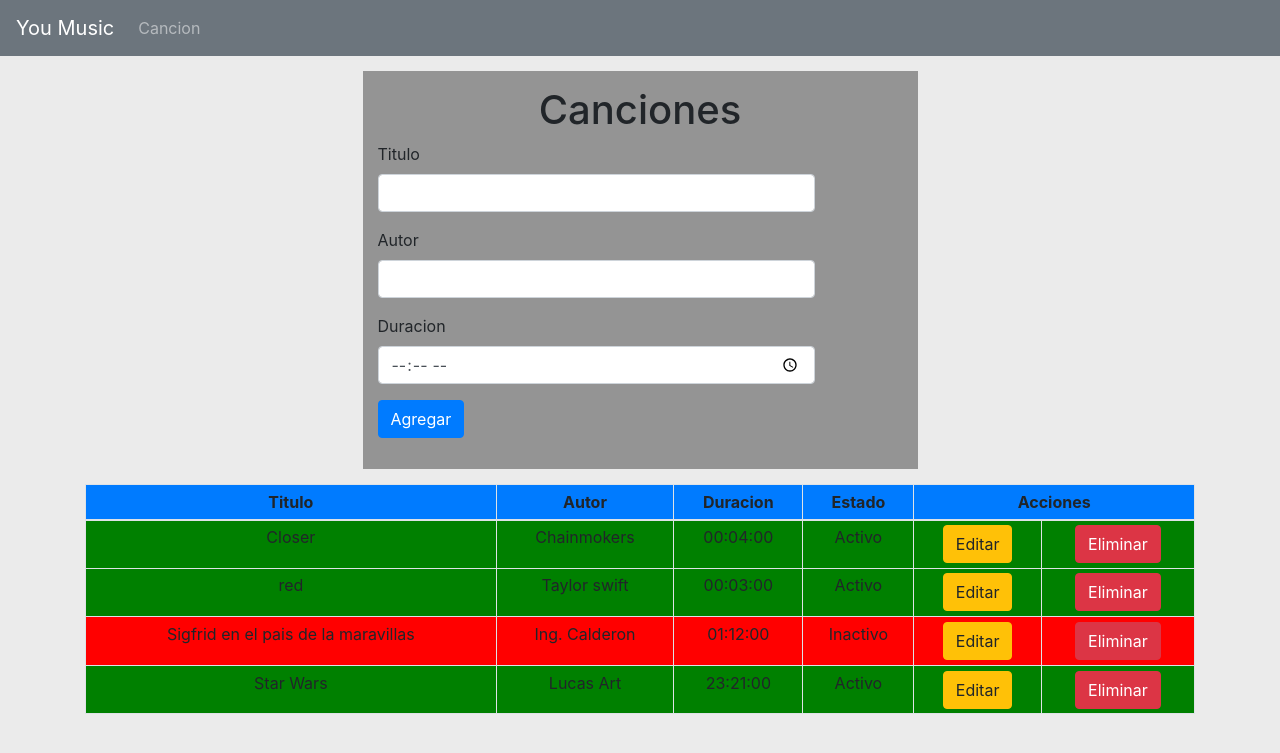
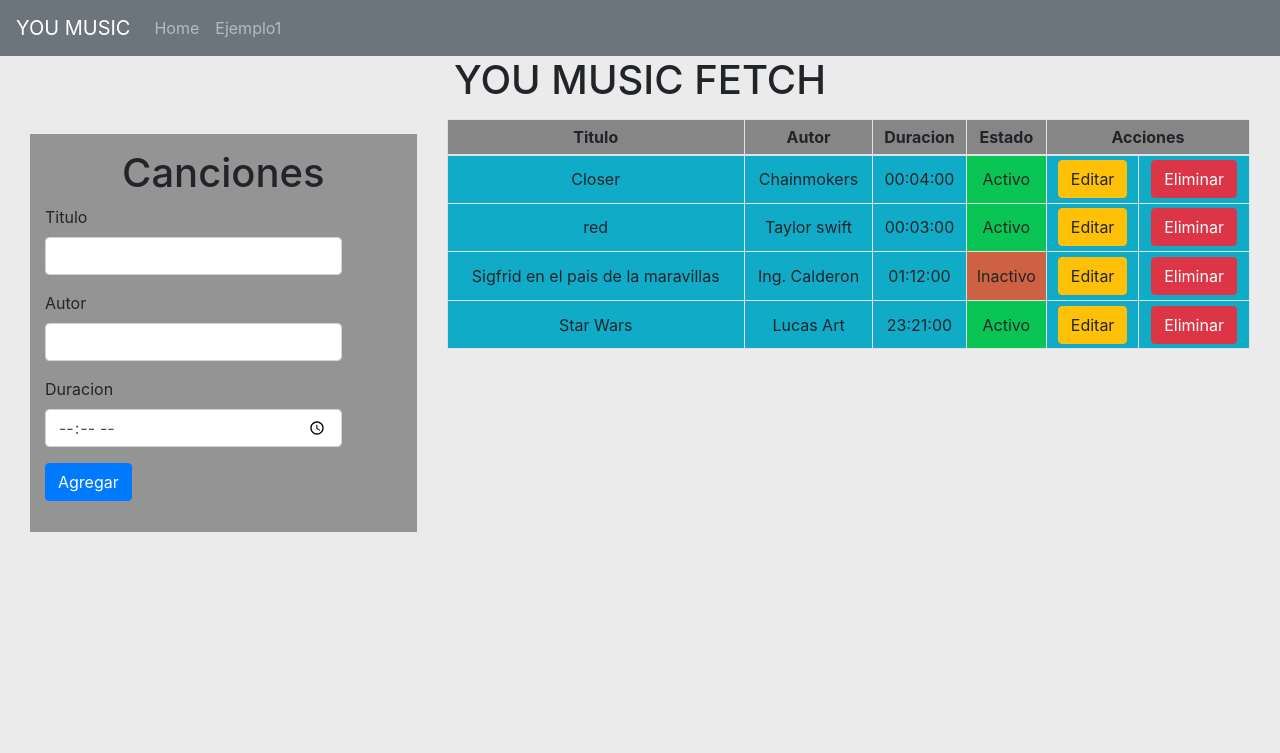
Before and after one commit to kkevin7/ci_fetch, a CodeIgniter app: page /simulacro2/ in a window 1280 px wide. Shown: the top 753 px of the page. Run offline with CodeIgniter, Linux system fonts and the light colour scheme; data comes from the database, SQL or seed files in the repository.

Commit message:
Mejoras en Diseño

```diff
--- a/application/views/cancion/index.php
+++ b/application/views/cancion/index.php
@@ -1,12 +1,16 @@
-<div class="container">
+<div class="container-fluid">
+<h1 class="text-center">YOU MUSIC FETCH</h1>
+    <div class="row" id="content">
 
+        <div class="col-sm-4">
             <!-- Forumario de canciones -->
-    <form id="formulario" method="POST">
-    </form>
+            <form id="formulario" method="POST"></form>
+        </div>
 
+        <div class="col-sm-8">
             <!-- tabla para mostrar registos -->
             <table class="table table-sm table-bordered table-hover text-center">
-        <thead class="bg-primary">
+                <thead class="tb-header">
                     <tr>
                         <th>Titulo</th>
                         <th>Autor</th>
@@ -16,10 +20,12 @@
                     </tr>
                 </thead>
                 <!-- contenido de la tabla -->
-        <tbody id="tbody-content">
-
-        </tbody>
+                <tbody id="tbody-content" ></tbody>
             </table>
         </div>
-    <!-- importtacion del javascript -->
-<script src="<?= base_url();?>/assets/js/script.js"></script>
+
+    </div>
+
+</div>
+<!-- importacion del javascript -->
+<script src="<?= base_url(); ?>/assets/js/script.js"></script>
--- a/application/views/cancion/tbody.php
+++ b/application/views/cancion/tbody.php
@@ -4,13 +4,13 @@
                     ?>
                     <form method="post">
                         <!-- Mostrando los datos -->
-                    <tr <?= $cancion->estado ? 'style="background: green"' : 'style="background: red"' ?>>
-                        <td><?= $cancion->titulo ?></td>
-                        <td><?= $cancion->autor ?></td>
-                        <td><?= $cancion->duracion ?></td>
-                        <td><?= $cancion->estado ? 'Activo' : 'Inactivo' ?></td>
-                        <td><button class="btn btn-warning btn-mostrar" value="<?= $cancion->id ?>">Editar</button></td>
-                        <td><button class="btn btn-danger btn-delete" value="<?= $cancion->id ?>">Eliminar</button></td>
+                    <tr class="align-middle">
+                        <td class="align-middle"><?= $cancion->titulo ?></td>
+                        <td class="align-middle"><?= $cancion->autor ?></td>
+                        <td class="align-middle"><?= $cancion->duracion ?></td>
+                        <td class="align-middle" <?= $cancion->estado ? 'style="background: #09c654"' : 'style="background: #cd6141"' ?>><?= $cancion->estado ? 'Activo' : 'Inactivo' ?></td>
+                        <td class="align-middle"><button class="btn btn-warning btn-mostrar" value="<?= $cancion->id ?>">Editar</button></td>
+                        <td class="align-middle"><button class="btn btn-danger btn-delete" value="<?= $cancion->id ?>">Eliminar</button></td>
                     </tr>
                     </form>
                 <?php } ?>
--- a/application/views/template/footer.php
+++ b/application/views/template/footer.php
@@ -1,8 +1,4 @@
-
-<!-- Optional JavaScript -->
-<!-- jQuery first, then Popper.js, then Bootstrap JS -->
-<script src="https://code.jquery.com/jquery-3.3.1.slim.min.js" integrity="sha384-q8i/X+965DzO0rT7abK41JStQIAqVgRVzpbzo5smXKp4YfRvH+8abtTE1Pi6jizo" crossorigin="anonymous"></script>
-<script src="https://cdnjs.cloudflare.com/ajax/libs/popper.js/1.14.7/umd/popper.min.js" integrity="sha384-UO2eT0CpHqdSJQ6hJty5KVphtPhzWj9WO1clHTMGa3JDZwrnQq4sF86dIHNDz0W1" crossorigin="anonymous"></script>
+<script src="<?= base_url() ?>assets/js/bootstrap.bundle.min.js"></script>
 <script src="<?= base_url() ?>assets/js/bootstrap.min.js"></script>
 </body>
 </html>
--- a/application/views/template/header.php
+++ b/application/views/template/header.php
@@ -1,28 +1,30 @@
 <!doctype html>
 <html lang="en">
+
 <head>
     <meta charset="utf-8">
     <meta name="viewport" content="width=device-width, initial-scale=1, shrink-to-fit=no">
 
-    <link rel="stylesheet" href="<?= base_url();?>assets/css/bootstrap.min.css">
+    <link rel="stylesheet" href="<?= base_url(); ?>assets/css/bootstrap.min.css">
 
-    <!-- Importacion de la hoja de estilo-->
-    <link rel="stylesheet" href="<?= base_url();?>/assets/css/style.css">
+    <link rel="stylesheet" href="<?= base_url(); ?>assets/css/style.css">
+    <title>Aplicacion</title>
+</head>
 
-    <title>You Music</title>
-</head>
 <body>
-
-<nav class="navbar navbar-expand-lg navbar-dark bg-secondary" >
-    <a class="navbar-brand" href="<?= base_url();?>">You Music</a>
-    <button class="navbar-toggler" type="button" data-toggle="collapse" data-target="#navbarNavDropdown" aria-controls="navbarNavDropdown" aria-expanded="false" aria-label="Toggle navigation">
+    <nav class="navbar navbar-expand-lg navbar-dark bg-secondary">
+        <a class="navbar-brand" href="<?= base_url(); ?>">YOU MUSIC</a>
+        <button class="navbar-toggler" type="button" data-toggle="collapse" data-target="#navbarNavDropdown" aria-controls="navbarNavDropdown" aria-expanded="false" aria-label="Barra de Navagacion">
             <span class="navbar-toggler-icon"></span>
         </button>
         <div class="collapse navbar-collapse" id="navbarNavDropdown">
             <ul class="navbar-nav">
 
                 <li class="nav-item">
-                <a class="nav-link" href="<?= base_url();?>">Cancion</a>
+                    <a class="nav-link" href="<?= base_url(); ?>">Home</a>
+                </li>
+                <li class="nav-item">
+                    <a class="nav-link" href="<?= base_url(); ?>cancion/index">Ejemplo1</a>
                 </li>
             </ul>
         </div>
--- a/assets/css/style.css
+++ b/assets/css/style.css
@@ -1,10 +1,20 @@
 body{
     background: #ebebeb;
 }
-
 #formulario{
     margin: 15px auto;
     background: #949494;
-    width: 50%;
     padding: 15px;
 }
+#content{
+    margin: 15px auto;
+}
+.tb-header{
+    background: #868686;
+}
+#tbody-content{
+    background: #10abc7;
+}
+table{
+    border: black;
+}
```
Also changed, not shown: .htaccess. Lines whose indentation alone changed are shown as unchanged.
